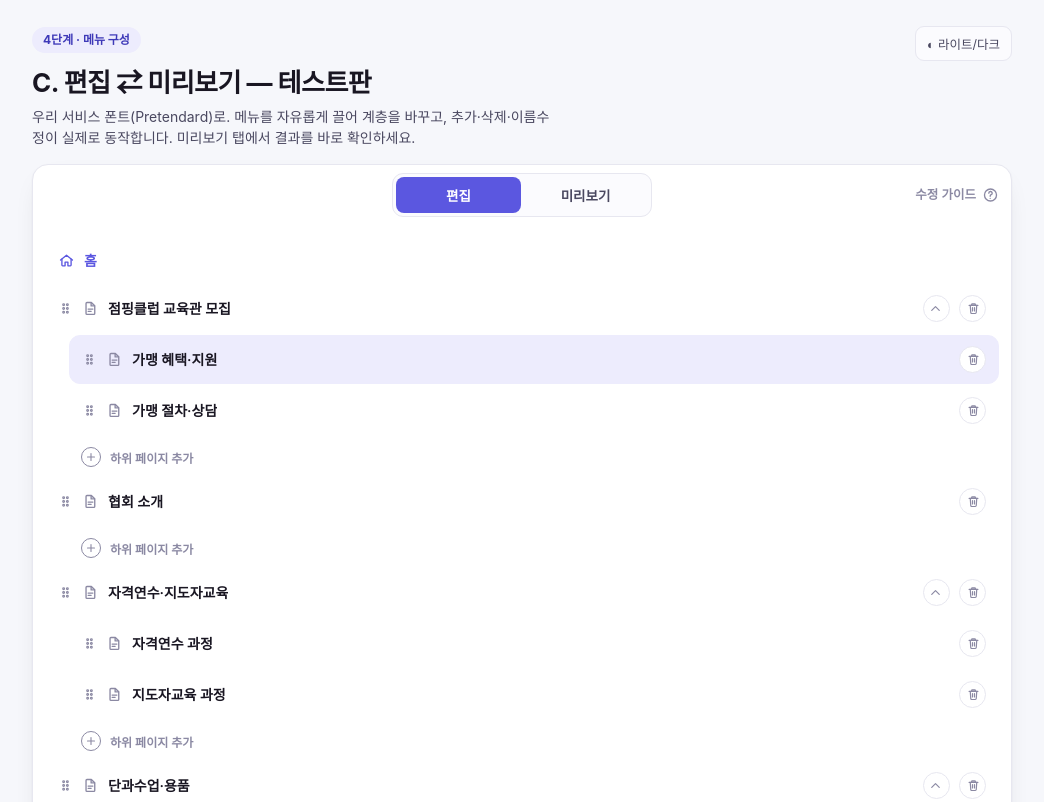
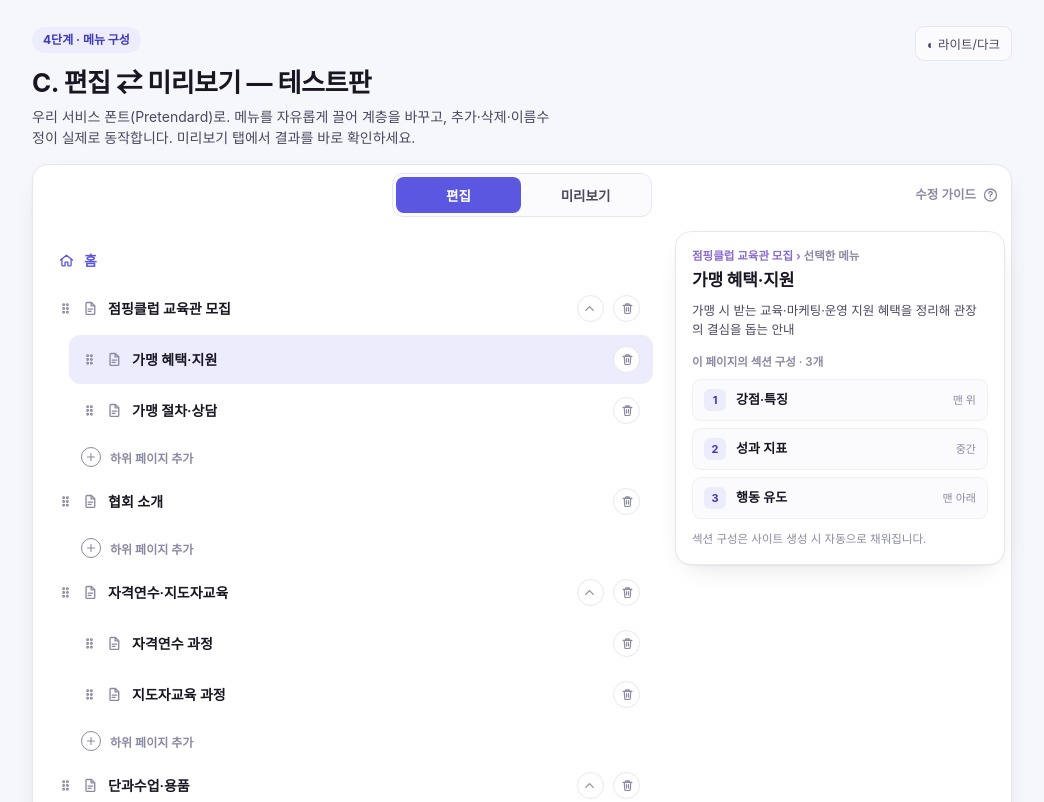
Before and after one commit to nophelon/sitemap-editor, a plain HTML site: page index.html in a window 1280 px wide. Shown: the top 802 px of the page, without its empty margins (118-1162 px from the left). Drawn offline with Linux system fonts and the light colour scheme; a web font is replaced by a local one.

Commit message:
편집 영역 2단 분할: 왼쪽 메뉴 트리 + 오른쪽 '선택 메뉴의 섹션 구성' 패널(블록 클릭 시 표시)
Co-Authored-By: Claude Opus 4.8 (1M context) <noreply@anthropic.com>

```diff
--- a/index.html
+++ b/index.html
@@ -141,6 +141,21 @@ svg.i{width:17px;height:17px;stroke:currentColor;stroke-width:1.9;fill:none;stro
 .segbar{position:relative;justify-content:center}
 .seg{margin-left:auto;margin-right:auto}
 .helpwrap{position:absolute;right:8px;top:50%;transform:translateY(-50%)}
+/* 편집 영역 2단: 왼쪽 트리 + 오른쪽 섹션 구성 패널 */
+.editsplit{display:grid;grid-template-columns:1fr 330px;gap:16px;align-items:start}
+.secpanel{padding:16px;position:sticky;top:14px}
+.secpanel .sp-head{font-size:11.5px;color:var(--muted);font-weight:600}
+.secpanel .sp-crumb{color:var(--child)}
+.secpanel .sp-title{font-size:17px;letter-spacing:-.01em;margin:3px 0 7px;font-weight:700}
+.secpanel .sp-pur{font-size:12.5px;color:var(--ink-2);margin:0 0 14px;line-height:1.55}
+.secpanel .sp-lbl{font-size:11.5px;color:var(--muted);font-weight:600;margin-bottom:8px}
+.secpanel .sp-list{display:flex;flex-direction:column;gap:7px}
+.secpanel .sp-block{display:flex;align-items:center;gap:10px;border:1px solid var(--line-2);background:var(--panel-2);border-radius:9px;padding:9px 11px;font-size:13px}
+.secpanel .sp-no{width:22px;height:22px;border-radius:6px;background:var(--accent-soft);color:var(--accent-soft-ink);font-size:11px;font-weight:700;display:grid;place-items:center;flex:0 0 auto}
+.secpanel .sp-name{font-weight:600;flex:1}
+.secpanel .sp-pos{font-size:11px;color:var(--muted)}
+.secpanel .sp-hint{margin-top:12px;font-size:11.5px;color:var(--muted);line-height:1.5}
+@media(max-width:760px){.editsplit{grid-template-columns:1fr}.secpanel{position:static}}
 </style>
 </head>
 <body>
@@ -157,7 +172,7 @@ svg.i{width:17px;height:17px;stroke:currentColor;stroke-width:1.9;fill:none;stro
         <div class="helpbox"><b>수정 가이드</b><br>⠿ 아이콘을 잡고 끌어 옮깁니다. <b>줄의 위/아래</b>에 놓으면 같은 줄의 형제로, <b>줄의 가운데</b>에 놓으면 그 메뉴의 <b>하위로</b> 들어갑니다. 상위를 다른 상위의 하위로 넣으면 그 하위들도 함께 따라가고, 하위를 꺼내 상위로 올릴 수도 있어요. 이름은 클릭해 바로 수정.</div>
       </div>
     </div>
-    <div class="pane pane-edit on" id="paneEdit"><div class="tree" id="tree"></div></div>
+    <div class="pane pane-edit on" id="paneEdit"><div class="editsplit"><div class="tree" id="tree"></div><div class="card secpanel" id="secpanel"></div></div></div>
     <div class="pane" id="panePrev"><div class="pvframe" id="pv"></div></div>
   </div>
   <div id="footmount"></div>
@@ -302,13 +317,23 @@ function renderPreview(mount, st, rerender){
   cv.innerHTML=`<div class="pv-pagebar">${esc(p.title)} · ${p.sections.length}개 섹션</div>`+p.sections.map((s,i)=>`<div class="pv-wire"><span class="pv-dot"></span><b>${secLabel(s)}</b><span class="pv-tag">${i===0?'맨 위':i===p.sections.length-1?'맨 아래':'중간'}</span></div>`).join('');
   mount.innerHTML='';mount.appendChild(nav);mount.appendChild(cv);
 }
+function renderSecPanel(mount, st){
+  const {p,par}=find(st.sel);
+  mount.innerHTML=`<div class="sp-head">${par?`<span class="sp-crumb">${esc(par.title)} ›</span> `:''}선택한 메뉴</div>`
+    +`<div class="sp-title">${esc(p.title)}</div>`
+    +`<p class="sp-pur">${esc(p.purpose)}</p>`
+    +`<div class="sp-lbl">이 페이지의 섹션 구성 · ${p.sections.length}개</div>`
+    +`<div class="sp-list">${p.sections.map((x,i)=>`<div class="sp-block"><span class="sp-no">${i+1}</span><span class="sp-name">${secLabel(x)}</span><span class="sp-pos">${i===0?'맨 위':i===p.sections.length-1?'맨 아래':'중간'}</span></div>`).join('')}</div>`
+    +`<div class="sp-hint">섹션 구성은 사이트 생성 시 자동으로 채워집니다.</div>`;
+}
 function foot(){return `<div class="footbar"><button class="act-ghost">${I.left} 이전</button><div style="display:flex;align-items:center;gap:14px"><span class="hint">저장하기=임시 저장 · 승인해야 다음 단계</span><button class="act-primary">이 구성으로 승인하기 ${I.arrow}</button></div></div>`;}
 const st={sel:'fr-benefit',open:{},mode:'edit',onEye:()=>{st.mode='preview';}};tops().forEach(p=>st.open[p.id]=true);
-const tree=document.getElementById('tree'),pv=document.getElementById('pv');
+const tree=document.getElementById('tree'),pv=document.getElementById('pv'),secpanel=document.getElementById('secpanel');
 const paneEdit=document.getElementById('paneEdit'),panePrev=document.getElementById('panePrev');
 const tabEdit=document.getElementById('tabEdit'),tabPrev=document.getElementById('tabPrev');
 function render(focusId){
   renderTree(tree,st,render);
+  renderSecPanel(secpanel,st);
   if(st.mode==='preview')renderPreview(pv,st,render);
   paneEdit.classList.toggle('on',st.mode==='edit');panePrev.classList.toggle('on',st.mode==='preview');
   tabEdit.classList.toggle('on',st.mode==='edit');tabPrev.classList.toggle('on',st.mode==='preview');
```
